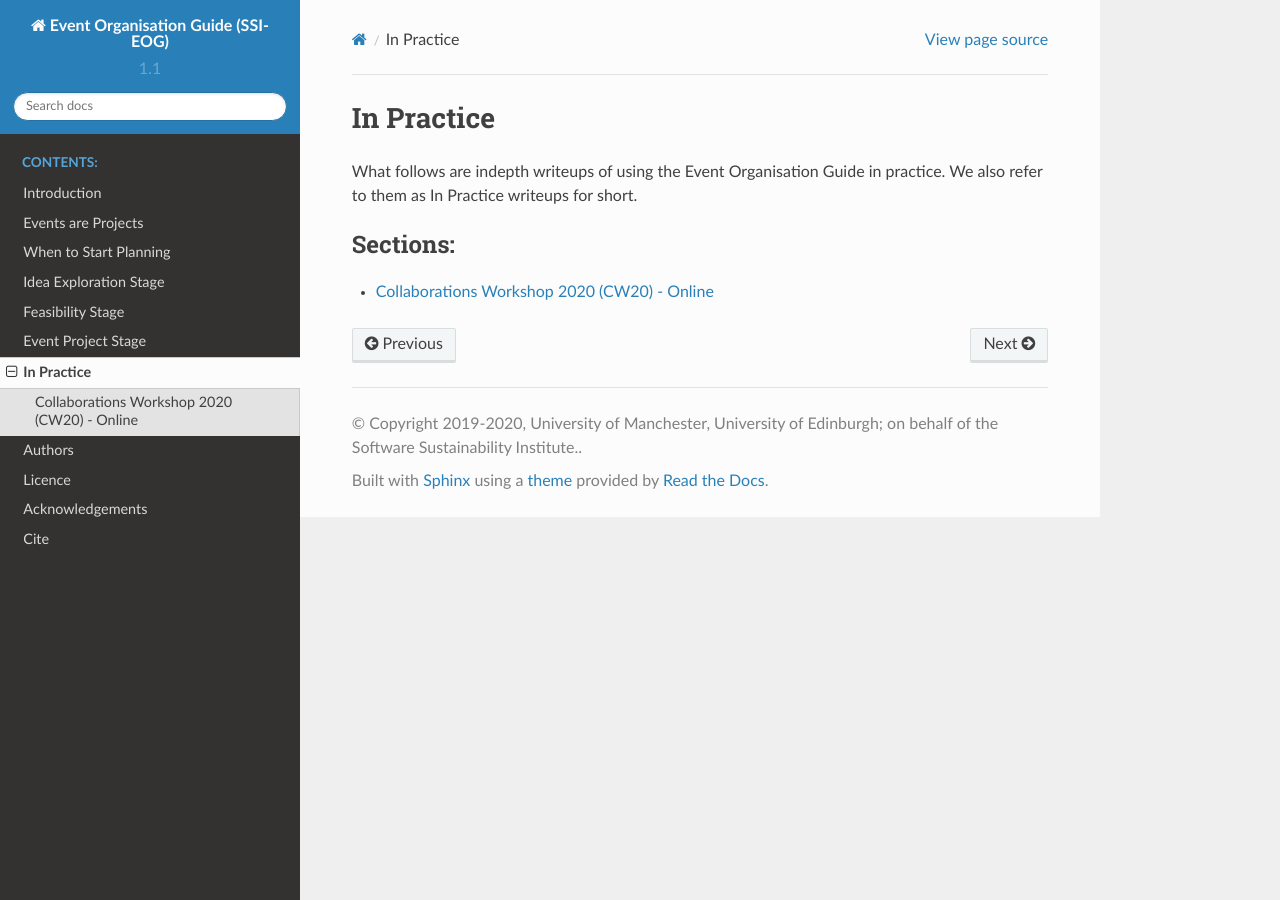
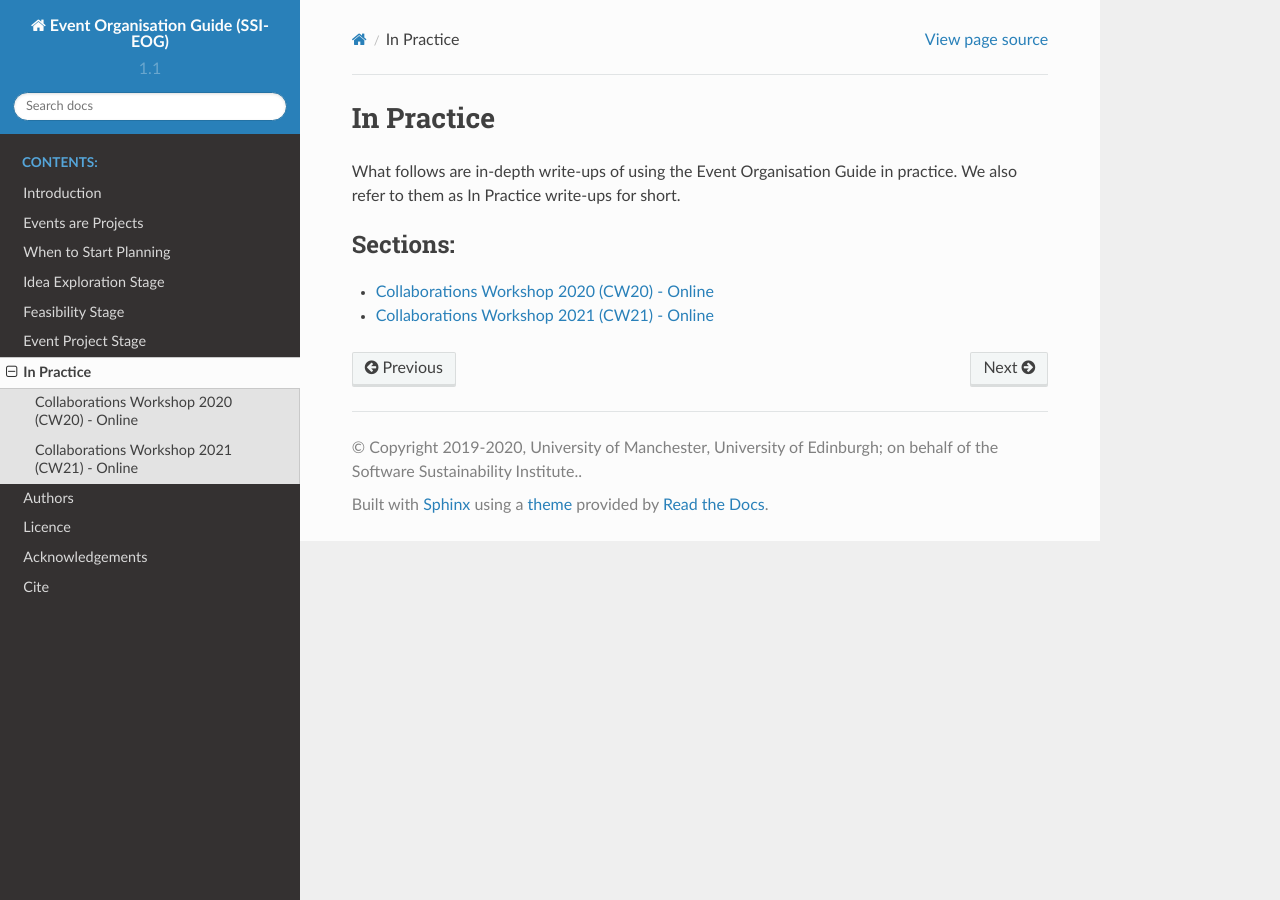
Before and after one commit to softwaresaved/event-organisation-guide, a Sphinx documentation site: the page built from docs/eog/eog-in-practice.rst, in a window 1280 px wide. Built offline with Sphinx 7.4.7 and the Read the Docs theme 2.0.0, drawn with Linux system fonts in a browser that asks for light colours; pages that are not in the unit, such as notebooks, are missing from menus.

Commit message:
add cw21 to in practice index

```diff
--- a/docs/eog/eog-in-practice.rst
+++ b/docs/eog/eog-in-practice.rst
@@ -2,7 +2,7 @@
 
 In Practice
 ===========
-What follows are indepth writeups of using the Event Organisation Guide in practice. We also refer to them as In Practice writeups for short.
+What follows are in-depth write-ups of using the Event Organisation Guide in practice. We also refer to them as In Practice write-ups for short.
 
 
 .. toctree::
@@ -10,3 +10,4 @@ What follows are indepth writeups of using the Event Organisation Guide in pract
    :caption: Sections:
 
    eog-in-practice/cw20/cw20
+   eog-in-practice/cw21/cw21
```
